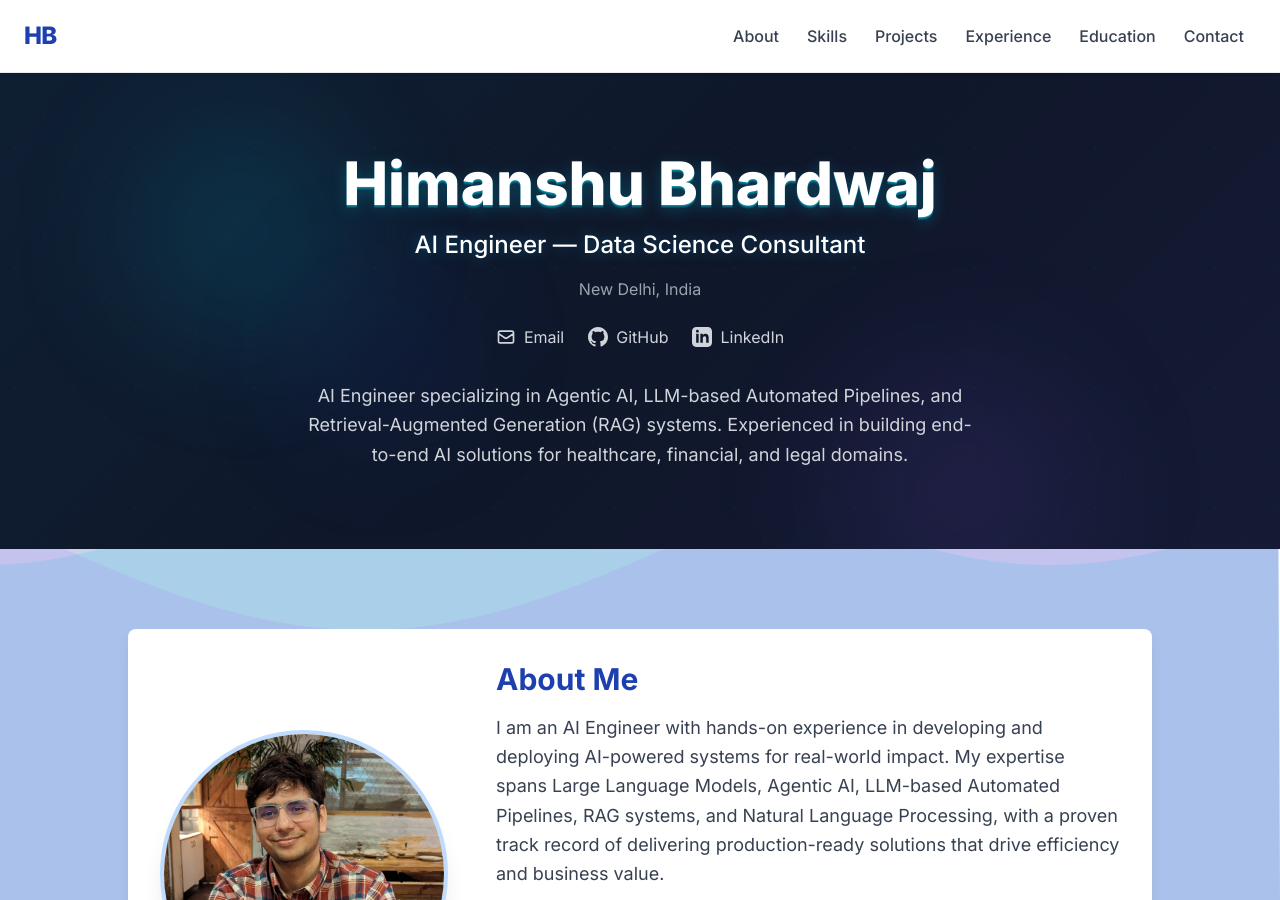
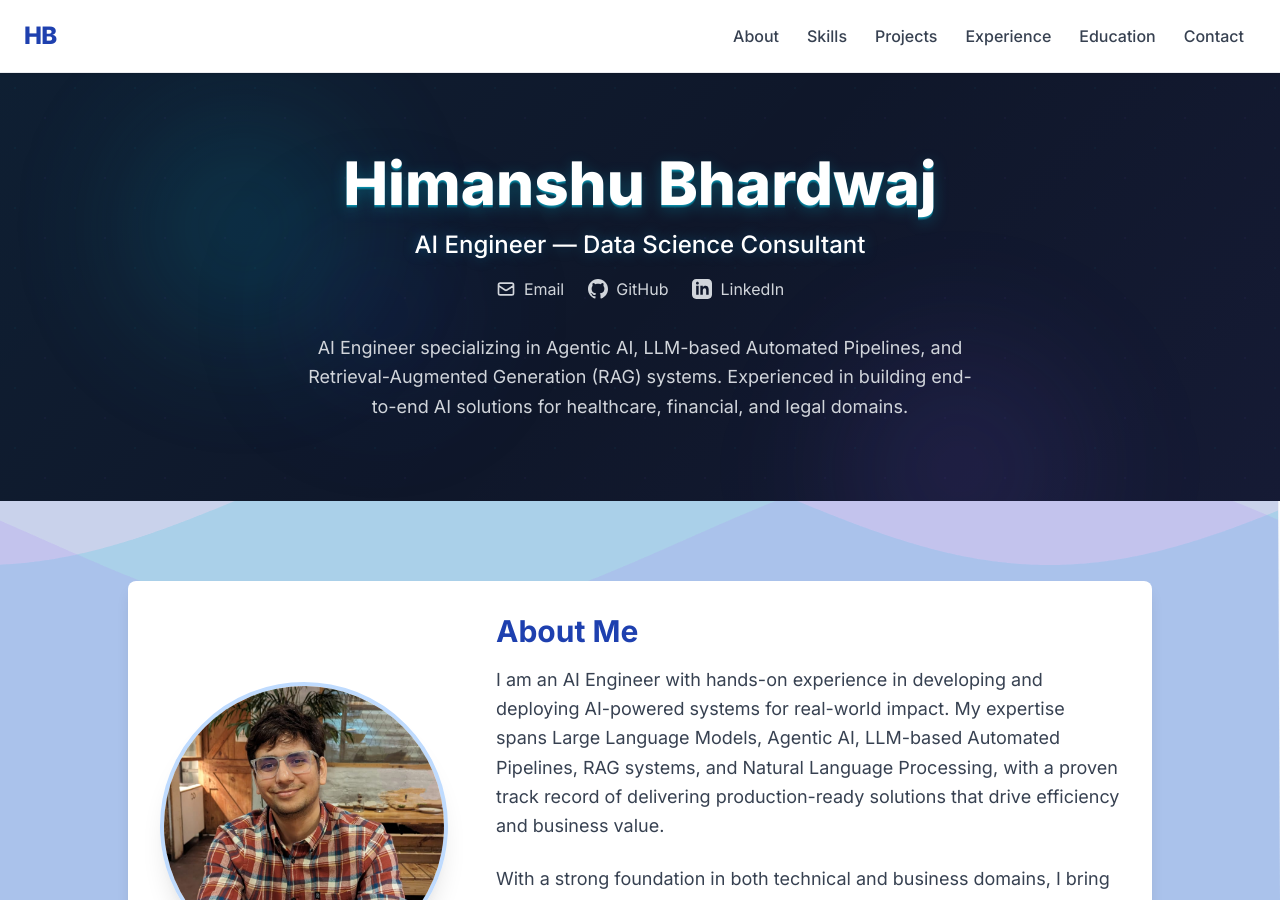
Before and after one commit to HimanshuBhardwaj2398/HimanshuBhardwaj2398.github.io, a Jekyll site: the page index.html, which Jekyll copies as it is, in a window 1280 px wide and 900 px high. Built offline with Jekyll 4.4.1, drawn with Linux system fonts in a browser that asks for light colours; some of the changed text lies outside the part shown.

Commit message:
Small changes

```diff
--- a/index.html
+++ b/index.html
@@ -415,7 +415,6 @@
             <div class="container mx-auto px-4 relative z-10">
                 <h1 class="text-4xl md:text-6xl font-extrabold mb-4 text-white text-3d">Himanshu Bhardwaj</h1>
                 <p class="text-xl md:text-2xl text-cyan-400 mb-4 font-medium pulse-glow">AI Engineer — Data Science Consultant</p>
-                <p class="text-md text-gray-400 mb-6">New Delhi, India</p>
                 <div class="flex justify-center space-x-6 mb-8">
                     <a href="mailto:himanshubhardwaj2398@gmail.com" class="text-gray-300 hover:text-cyan-400 transition-colors flex items-center gap-2" aria-label="Send email">
                         <svg class="w-5 h-5" fill="none" stroke="currentColor" viewBox="0 0 24 24"><path stroke-linecap="round" stroke-linejoin="round" stroke-width="2" d="M3 8l7.89 5.26a2 2 0 002.22 0L21 8M5 19h14a2 2 0 002-2V7a2 2 0 00-2-2H5a2 2 0 00-2 2v10a2 2 0 002 2z"/></svg>
@@ -880,18 +879,6 @@
                                         </a>
                                     </div>
                                 </div>
-                                <div class="flex items-center">
-                                    <span class="w-10 h-10 bg-purple-500/20 rounded-lg flex items-center justify-center mr-3">
-                                        <svg class="w-5 h-5 text-purple-400" fill="none" stroke="currentColor" viewBox="0 0 24 24">
-                                            <path stroke-linecap="round" stroke-linejoin="round" stroke-width="2" d="M17.657 16.657L13.414 20.9a1.998 1.998 0 01-2.827 0l-4.244-4.243a8 8 0 1111.314 0z"/>
-                                            <path stroke-linecap="round" stroke-linejoin="round" stroke-width="2" d="M15 11a3 3 0 11-6 0 3 3 0 016 0z"/>
-                                        </svg>
-                                    </span>
-                                    <div>
-                                        <h3 class="text-white font-semibold">Location</h3>
-                                        <p class="text-gray-400 text-sm">New Delhi, India</p>
-                                    </div>
-                                </div>
                             </div>
                             <div>
                                 <h3 class="text-white font-semibold mb-4">Connect</h3>
```
